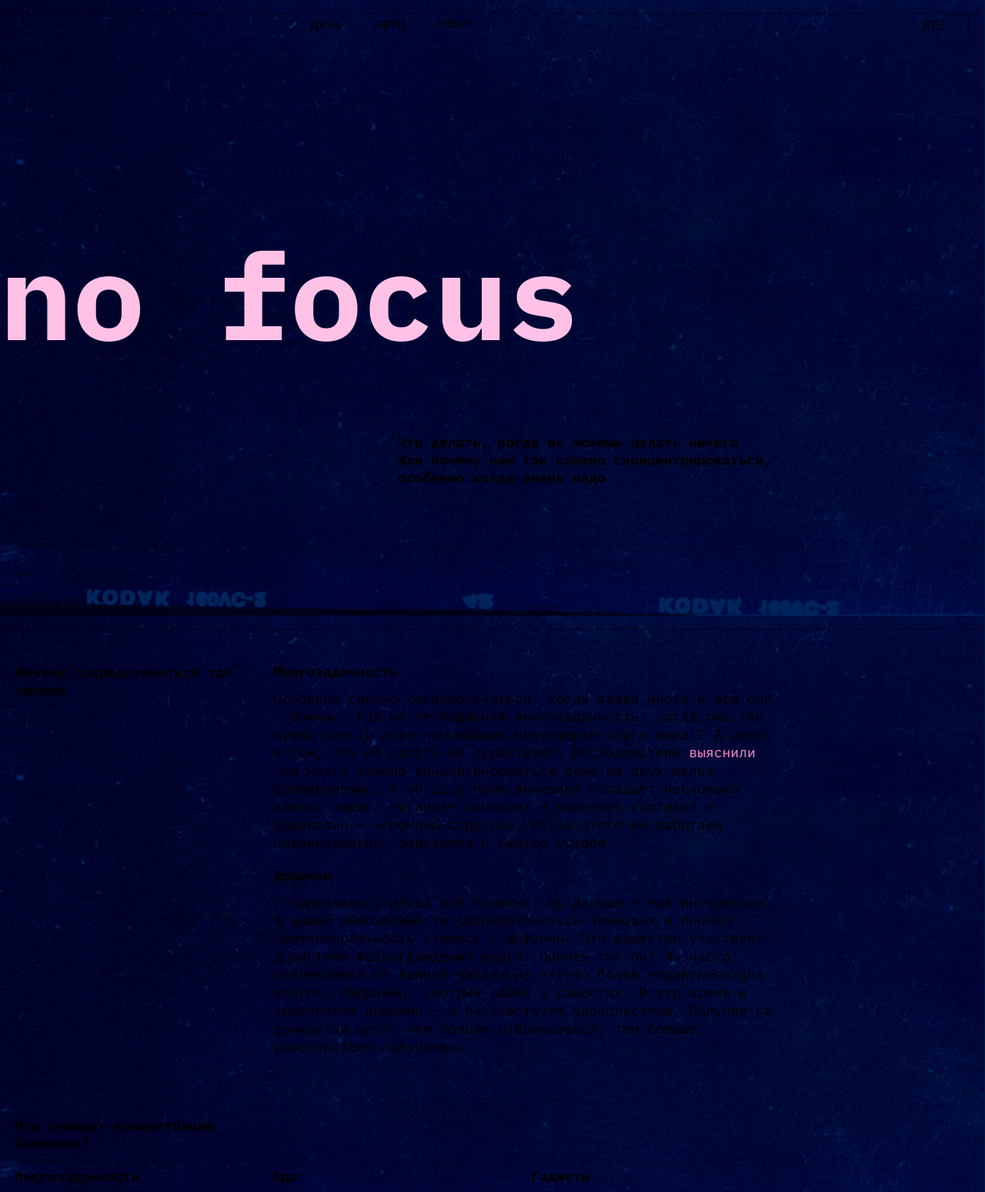
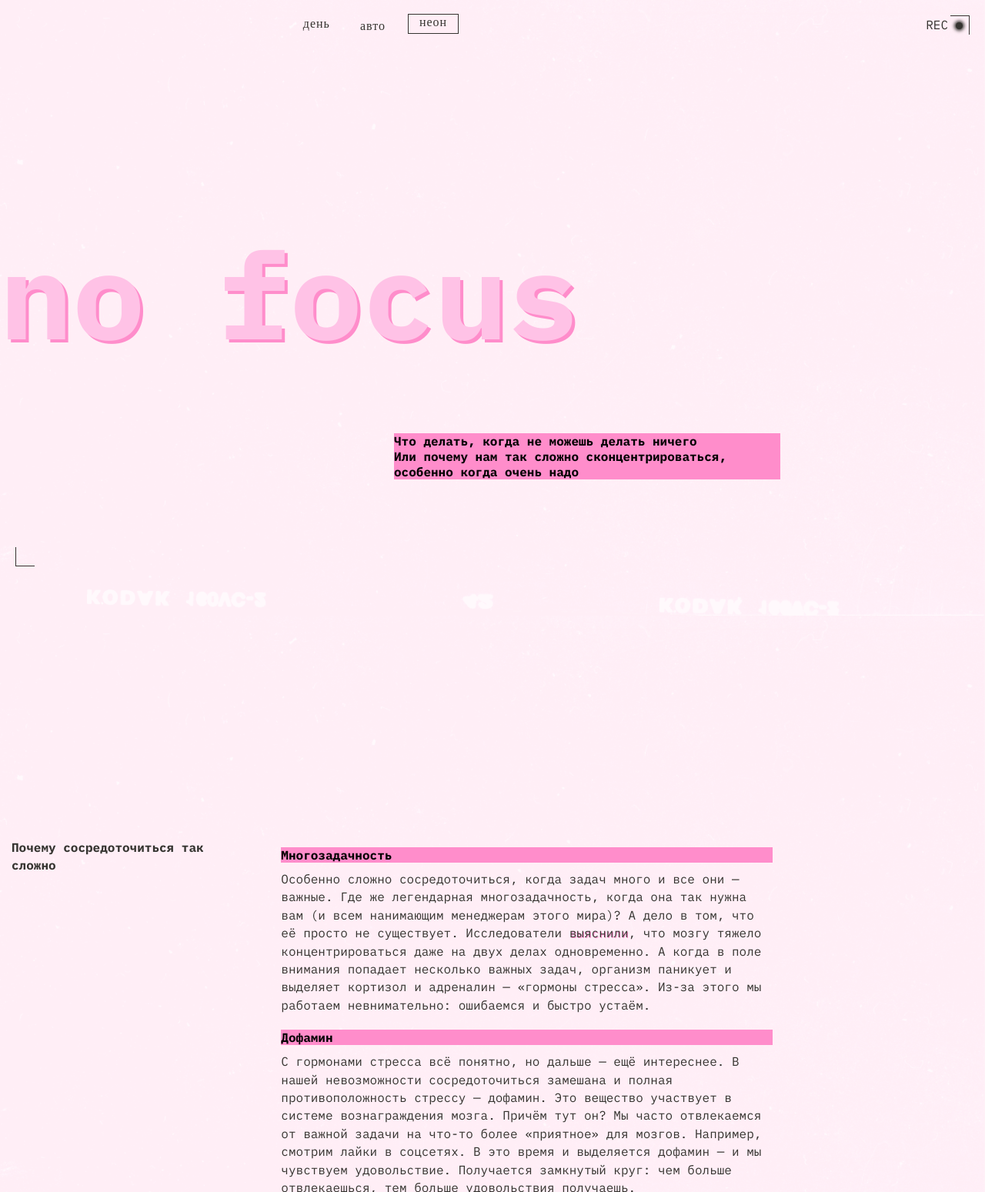
Before and after one commit to YanaPoddubnaya/slozhno-sosredotochitsya-fd, a plain HTML site: page index.html in a window 1280 px wide. Shown: the top 1549 px of the page at 77% size. Drawn offline with Linux system fonts and the light colour scheme.

Commit message:
variables light and dark themes

```diff
--- a/index.html
+++ b/index.html
@@ -11,6 +11,7 @@
     <link rel="stylesheet" href="./styles/style.css">
     <link rel="stylesheet" href="./styles/dark.css">
     <link rel="stylesheet" href="./styles/light.css">
+    <link rel="stylesheet" href="./styles/globals.css">
     <link rel="icon" href="./images/favicon.ico">
     <link rel="icon" href="./images/favicon.svg">
     <script src="./scripts/script.js"></script>
@@ -117,7 +118,7 @@
             (то есть дольше трёх секунд)</h3>
         <div class="text__consentarion">
           <h2 class="title-decor">5 простых (на самом деле не очень) советов</h2>
-        <h5>Представьте небо и облака</h5>
+        <h5 class="title-decor">Представьте небо и облака</h5>
         <article>Или листья в ручье. Тут дело в лёгкой медитации, которая помогает
           успокоиться. Ведь часто именно тревожные мысли о сложных задачах как
           раз и мешают эти сложные задачи делать. В такие моменты можно закрыть
@@ -126,24 +127,24 @@
           за тучами, и никуда не денется. Это упражнение поможет вернуться в
           настоящий момент, а не волноваться о потенциальных проблемах из
           будущего.</article>
-        <h5>Включите музыку</h5>
+        <h5 class="title-decor">Включите музыку</h5>
         <article>Но не любую, и не любимую. Любимая может быть связана с сильными
             положительными эмоциями, которые тоже очень сильно отвлекают.
             Подойдёт тихая, спокойная, умеренно-ритмичная. Можно вообще
             попробовать включить плейлист с «белым шумом» или нейромузыкой.</article>
-        <h5>Прогуляйтесь</h5>
+        <h5 class="title-decor">Прогуляйтесь</h5>
         <article>Или даже пробегитесь. Лучше найти парк или лес: один эксперимент
             <a href="https://www.sciencedirect.com/science/article/abs/pii/S0272494415000328">показал</a>, что созерцание природы повышает концентрацию, в то время
             как после просмотра городских пейзажей она наоборот понижается.
             Можно совместить прогулку с физическими упражнениями или бегом —
             так в мозг поступит ещё больше кислорода и он будет лучше работать.
             Но и простая двадцатиминутная прогулка — тоже отличный вариант.</article>
-        <h5>Хорошо ешьте</h5>
+        <h5 class="title-decor">Хорошо ешьте</h5>
         <article>Мы — не ваша бабушка, но это правда важно. Выбирайте продукты,
             которые препятствуют резким скачкам сахара в крови. Например, с
             высоким содержанием клетчатки: овощи, ягоды, бобовые (нут, чечевица,
             фасоль), коричневый рис, хлеб из цельнозерновой пшеницы.</article>
-        <h5>Читайте</h5>
+        <h5 class="title-decor">Читайте</h5>
         <article>Настоящие бумажные книги. Это правда помогает с концентрацией:
             чтобы прочитать пост в соцсети, достаточно нескольких минут или
             даже секунд. А вот интересная книга способна затянуть и на несколько
--- a/styles/dark.css
+++ b/styles/dark.css
@@ -9,15 +9,39 @@
     Так стили написанные ниже будут иметь больший вес,
     чем стили в медиазапросе предпочтений пользователя
   */
-  --main-color-dark: #FF0070;
-  --main-color-light: #FF8DCB;
-  --accent-color: #DB00FF;
-  --main-font-size: 18px;
-  --text-shadow: #FF0070;
-  --accent-color-text: #000028;
+  --color-primary: #DB00FF;
+  --color-surface: #FF0070;
+  --color-second: #000028;
+  --color-accent: #F1B2CE;
+  --color-band: #FF0070;
+  --color-shadow: #FF0070;
+  --font-size: 18px;
+  --bg-color: #000028;
+  --bg-image: url(../images/cover-image-dark.png);
 }
 
+@media (prefers-color-scheme: dark) {
+  :root {
+    --color-primary: #DB00FF;
+    --color-surface: #FF0070;
+    --color-second: #000028;
+    --color-accent: #F1B2CE;
+    --color-band: #FF0070;
+    --color-shadow: #FF0070;
+    --font-size: 18px;
+    --bg-color: #000028;
+    --bg-image: url(../images/cover-image-dark.png);
+  }
+
+  h3 {
+    color: #FF0070;
+  }
+}
 
 .theme-dark .page {
   /* Вам также нужно будет написать ряд подобных селекторов */
 }
+
+.theme-dark h3 {
+  color: #FF0070 !important;
+}
--- a/styles/light.css
+++ b/styles/light.css
@@ -9,44 +9,39 @@
     Так стили написанные ниже будут иметь больший вес,
     чем стили в медиазапросе предпочтений пользователя
   */
-  --main-color-light: #FF8DCB;
-  --accent-color: #FFC2E6;
-  --text-color-light: #353430;
-  --main-font-size: 18px;
+  --color-primary: #FFC2E6;
+  --color-surface: #FF8DCB;
+  --color-secondary: #353430;
+  --color-accent: #353430;
+  --color-band: #353430;
+  --color-shadow: #FF8DCB;
+  --bg-color: #fff1f7;
+  --bg-image: url(../images/cover-image-light.png);
 }
 
 @media (prefers-color-scheme: light) {
   :root {
-  --main-color-light: #FF8DCB;
-  --accent-color: #FFC2E6;
-  --text-color-light: #353430;
-  --main-font-size: 18px;
-}
+    --color-primary: #FFC2E6;
+    --color-surface: #FF8DCB;
+    --color-secondary: #353430;
+    --color-accent: #353430;
+    --color-band: #353430;
+    --color-shadow: #FF8DCB;
+    --bg-color: #fff1f7;
+    --bg-image: url(../images/cover-image-light.png);
+  }
+
+  h3 {
+    color: #353430;
+  }
 }
 
-.theme-light .page {
-  /* Вам также нужно будет написать ряд подобных селекторов */
-  background-color: #fff1f7;
-  background-image: url(../images/cover-image-light.png);
-}
-
-
-.theme-light .box__rec {
-  border-color: var(--text-color-light);
-}
-
-.theme-light .box {
- border-color: var(--text-color-light);
-}
-
-.theme-light .header__theme-menu-button {
-  color: var(--text-color-light);
-  font-size: var(--main-font-size);
-  line-height: var(--main-font-size);
+.theme-light h3 {
+  color: #353430 !important;
 }
 
 .theme-light .header__theme-menu-button_type_light {
-  outline: 1px solid var(--text-color-light);
+  outline: 1px solid var(--color-band);
   padding-left: 13px;
   padding: 0 12px 5px;
   margin-top: 4px;
@@ -57,57 +52,33 @@
 }
 
 .theme-light .header__theme-menu-button_type_dark:focus-visible {
-  border-bottom: 1px solid var(--text-color-light);
-}
-
-.theme-light h1 {
-  color: #FFC2E6;
-  text-shadow: 4px 4px 0px var(--main-color-light);
-}
-
-.theme-light .title-decor {
-  color: var(--text-color-light);
-  background: var(--main-color-light);
+  border-bottom: 1px solid var(--color-band);
 }
 
 .theme-light .record {
   visibility: hidden;
 }
 
-.theme-light h3 {
-  color: var(--text-color-light);
-}
-
-.theme-light article {
-  font-size: var(--main-font-size);
-  color: var(--text-color-light);
-}
-
-.theme-light h5 {
-  color: var(--text-color-light);
-  background: var(--main-color-light);
-  font-size: var(--main-font-size);
-}
-
-.theme-light a {
-  color: var(--text-color-light);
-  text-shadow: 1px 1px 0px var(--main-color-light);
-}
-
-.theme-light a:hover {
-  border-bottom: 1px solid var(--text-color-light);
-}
-
-.theme-light a:focus {
-  outline: 1px solid var(--text-color-light);
+.theme-light .title-text {
+  margin: 0;
 }
 
 .theme-light .footer__title {
-  color: #FFC2E6;
-  text-shadow: 1px 1px 0px var(--main-color-light);
+  text-shadow: 1px 1px 0px var(--color-shadow);
   background: none;
 }
 
+@media (width>=768px) {
+  .theme-light .title-text {
+    margin-top: 143px;
+    margin-right: 10px;
+    margin-left: 5px;
+  }
+
+  .theme-light .box {
+    margin-top: 130px;
+  }
+}
 @media (width>=1024px) {
 
 .theme-light .header__theme-menu-button_type_light {
--- a/styles/style.css
+++ b/styles/style.css
@@ -8,8 +8,8 @@
   background-size: cover;
   margin: 0;
   padding: 0;
-  background-color: var(--accent-color-text);
-  background-image: url(../images/cover-image-dark.png);
+  background-color: var(--bg-color);
+  background-image: var(--bg-image);
 }
 
 header {
@@ -27,7 +27,7 @@ header {
 }
 
 .header__theme-menu {
-  margin-top: 22px;
+  margin-top: 39px;
 }
 
 .header__theme-menu-list {
@@ -47,14 +47,14 @@ header {
 
 .header__theme-menu-button {
   font-weight: 400;
-  font-size: var(--main-font-size);
-  line-height: var(--main-font-size);
+  font-size: var(--font-size);
+  line-height: var(--font-size);
   text-align: center;
   text-transform: lowercase;
   background-color: transparent;
   border: none;
   letter-spacing: 1px;
-  color: var(--main-color-dark);
+  color: var(--color-band);
 }
 
 .header__theme-menu-button_active {
@@ -62,11 +62,11 @@ header {
 }
 
 .record {
-  color: var(--main-color-dark);
+  color: var(--color-band);
   font-family: 'IBM Plex Mono', sans-serif;
   font-style: normal;
   font-weight: 400;
-  font-size: var(--main-font-size);
+  font-size: var(--font-size);
   line-height: 25px;
   margin-block-start: 10px;
   display: flex;
@@ -77,9 +77,9 @@ header {
 .record:after {
   content: '';
   display: inline-block;
-  box-shadow: 0px 0px 4px 2px var(--main-color-dark);
+  box-shadow: 0px 0px 4px 2px var(--color-band);
   border-radius: 50%;
-  background: var(--main-color-dark);
+  background: var(--color-band);
   width: 9px;
   height: 9px;
   margin-left: 10px;
@@ -95,7 +95,7 @@ header {
   top: 10px;
   border-width: 1px 1px 0px 0px;
   border-style: solid;
-  border-color: var(--main-color-dark);
+  border-color: var(--color-band);
   margin-right: 10px;
   display: grid;
   justify-self: end;
@@ -111,10 +111,10 @@ header {
   }
 
 .header__theme-menu-button_type_dark {
-  outline: 1px solid var(--main-color-dark);
+  outline: 1px solid var(--color-band);
   padding-left: 13px;
-  padding: 0 12px 5px;
-  margin-top: 17px;
+  padding: 1px 14px 5px;
+  margin-top: 16px;
   }
 
 .header__theme-menu-button_type_light:hover {
@@ -123,11 +123,11 @@ header {
   }
 
 .header__theme-menu-button_type_light:focus {
-  border-bottom: 1px solid var(--main-color-dark);
+  border-bottom: 1px solid var(--color-band);
   }
 
 .header__section {
-  margin: 50px 10px 57px 10px;
+  margin: 68px 10px 53px 9px;
 }
 
 h1 {
@@ -136,20 +136,22 @@ h1 {
   font-weight: 700;
   font-size: 116px;
   line-height: 95.7px;
-  color: var(--accent-color);
-  text-shadow: 4px 4px 0px var(--main-color-dark);
+  color: var(--color-primary);
+  text-shadow: 4px 4px 0px var(--color-shadow);
   margin: 0;
 }
 
 .title-text {
   margin-block-end: 30px;
+  margin-left: 10px;
+  margin-right: 10px;
 }
 
 h2 {
   margin: 0;
   margin-bottom: 12px;
   margin-top: 19px;
-  font-size: var(--main-font-size);
+  font-size: var(--font-size);
   display: grid;
   align-items: center;
   margin-left: 10px;
@@ -160,8 +162,9 @@ h2 {
 }
 
 .title-decor {
-  color: var(--accent-color-text);
-  background: var(--main-color-dark);
+  color: var(--color-second);
+  background: var(--color-surface);
+  margin: 20px 10px 10px 10px;
 
 }
 
@@ -174,7 +177,7 @@ h2 {
   height: 25px;
   border-width: 0px 0px 1px 1px;
   border-style: solid;
-  border-color: var(--main-color-dark);
+  border-color: var(--color-band);
 }
 
 .section {
@@ -185,9 +188,9 @@ article {
   font-family: 'IBM Plex Mono', sans-serif;
   font-style: normal;
   font-weight: 400;
-  font-size: var(--main-font-size);
+  font-size: var(--font-size);
   line-height: 23.4px;
-  color: var(--text-accent);
+  color: var(--color-accent);
   padding-left: 10px;
   padding-right: 10px;
   margin-top: 0;
@@ -197,10 +200,9 @@ h3 {
   padding-left: 10px;
   font-family: 'IBM Plex Mono', sans-serif;
   font-weight: 700;
-  font-size: var(--main-font-size);
+  font-size: var(--font-size);
   line-height: 23.4px;
   padding-top: 9px;
-  color: var(--main-color-dark);
 }
 
 h4 {
@@ -212,43 +214,43 @@ h5 {
   font-family: 'IBM Plex Mono',sans-serif;
   font-style: normal;
   font-weight: 400;
-  font-size: var(--main-font-size);
+  font-size: var(--font-size);
   line-height: 23px;
   margin-left: 10px;
   margin-right: 10px;
   margin-top: 19px;
   margin-bottom: 12px;
-  color: var(--accent-color-text);
-  background: var(--main-color-dark);
+  color: var(--color-second);
+  background: var(--color-surface);
 }
 
 a {
-  color: var(--main-color-light);
-  text-shadow: 1px 1px 0px var(--text-shadow);
+  color: var(--text-accent);
+  text-shadow: 1px 1px 0px var(--color-shadow);
   text-decoration: none;
 }
 
 a:hover {
-  border-bottom: 1px solid var(--main-color-light);
+  border-bottom: 1px solid var(--color-shadow);
 }
 
 a:focus {
-  outline: 1px solid var(--main-color-light);
+  outline: 1px solid var(--color-shadow);
 }
 
 .section__text-one {
   height: 949px;
-  padding-top: 14px;
+  padding-top: 31px;
 }
 
 .section__text-two {
   height: 1119px;
-  padding-top: 50px;
+  padding-top: 81px;
 }
 
 .section_text-three {
-  padding-top: 50px;
-  margin-bottom: 47px;
+  padding-top: 130px;
+  margin-bottom: 51px;
 }
 
 .image {
@@ -269,6 +271,7 @@ img {
   display: flex;
   align-items: center;
   justify-content: center;
+  margin-top: 4px;
 }
 
 .footer__title {
@@ -276,8 +279,8 @@ img {
   font-style: normal;
   font-weight: 700;
   font-size: clamp(116px, 10vw, 157px);
-  color: var(--accent-color);
-  text-shadow: 2px 2px 0px var(--text-shadow);
+  color: var(--color-primary);
+  text-shadow: 2px 2px 0px var(--color-shadow);
   background: none;
 
 }
@@ -313,11 +316,7 @@ header {
 
 .header__theme-menu {
   margin-right: 9px;
-  margin-top: 127px;
-  }
-
-.header__theme-menu-button {
-  margin-top: 0;
+  margin-top: 143px;
   }
 
 .header__theme-menu-list {
@@ -329,13 +328,9 @@ header {
   margin-top: 15px;
   }
 
-.header__theme-menu-item {
-  padding-top: 0;
-  }
-
 .header__section {
   margin: 0;
-  margin-top: 165px;
+  margin-top: 180px;
   }
 
 h1 {
@@ -347,12 +342,15 @@ h1 {
   display: grid;
   grid-template-columns: repeat(2, 1fr);
   margin-top: 143px;
-  padding-right: 10px;
   }
 
 h2 {
   grid-column-start: 2;
   }
+
+.title-decor {
+  margin: 20px 10px 10px 0px;
+}
 
 .text__box {
   grid-column-start: 2;
@@ -374,7 +372,7 @@ h2 {
 .section__text-one {
   display: grid;
   grid-template-columns: repeat(3, 1fr);
-  margin-top: 26px;
+  margin-top: 265px;
   margin-right: 10px;
   margin-left: 5px;
   height: 648px;
@@ -384,12 +382,11 @@ h2 {
   display: inline;
   grid-column-start: 2;
   grid-column-end: 4;
-  padding-left: 11px;
+  margin: 0 0 10px 20px;
   }
 
 h3 {
-  margin-left: 6px;
-  margin-top: 11px;
+
   }
 
 .section__text-two {
@@ -400,6 +397,14 @@ h3 {
   margin-right: 10px;
   height: 675px;
   }
+
+article {
+  padding-left: 0;
+}
+
+.page__section-text-two {
+  margin-left: 10px;
+}
 
 .section_text-three {
   display: grid;
@@ -414,7 +419,7 @@ h3 {
 .text__consentarion {
   grid-column-start: 2;
   grid-column-end: 4;
-  margin: 30px 10px 0 10px;
+  margin: 30px 10px 0 20px;
   }
 
 .title__section-text-two {
@@ -470,6 +475,7 @@ h3 {
 .footer__title {
   letter-spacing: 2px;
   justify-content: center;
+  margin-top: 250;
 }
 
 .footer .box {
--- a/styles/variables.css
+++ b/styles/variables.css
@@ -4,11 +4,11 @@
 */
 
 :root.theme-dark {
-  --main-color-dark: #FF0070;
-  --main-color-light: #FF8DCB;
-  --accent-color: #DB00FF;
-  --main-font-size: 18px;
-  --text-shadow: #FF0070;
-  --accent-color-text: #000028;
-  --text-accent: #F1B2CE;
+  --color-primary: #DB00FF;
+  --color-surface: #FF0070;
+  --color-second: #000028;
+  --color-accent: #F1B2CE;
+  --color-band: #FF0070;
+  --color-shadow: #FF0070;
+  --font-size: 18px;
 }
```
